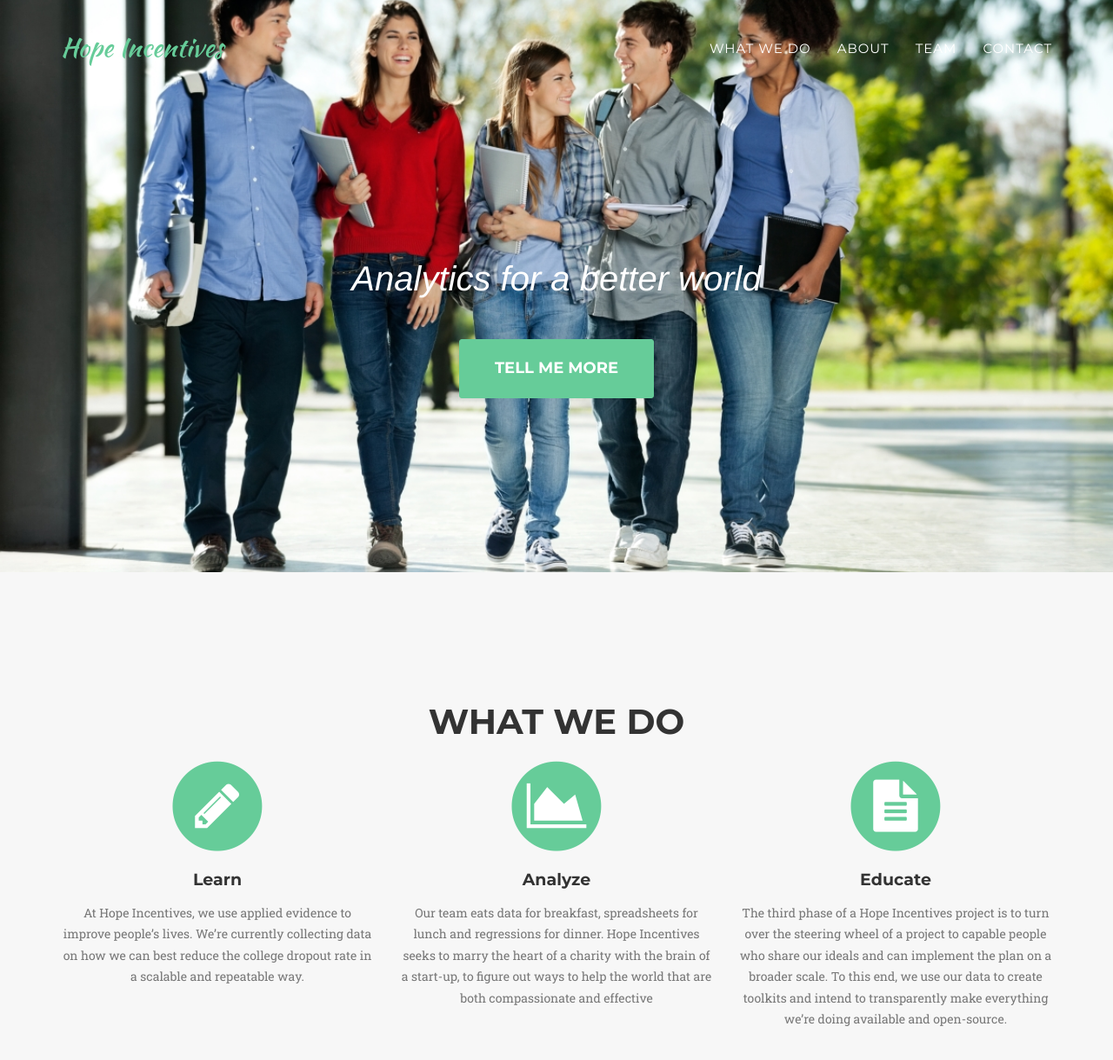
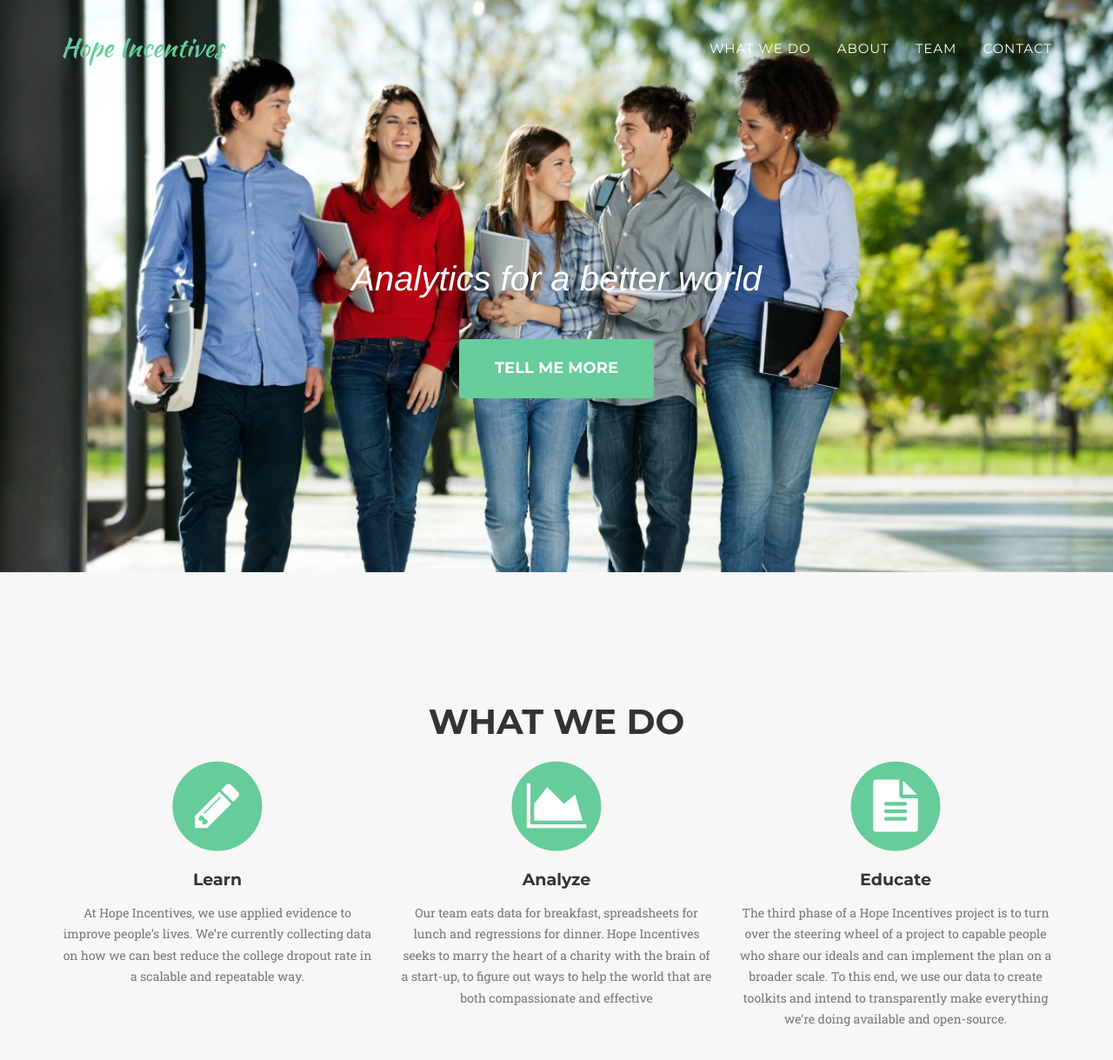
Before and after one commit to HopeIncentives/hopeincentives, a Jekyll site: the page built from index.html, in a window 1280 px wide and 1400 px high. Shown: the top 1219 px of the window at 87% size. Built offline with Jekyll 4.4.1, drawn with Linux system fonts in a browser that asks for light colours; nearby versions of some CDN libraries; some web fonts are replaced; comment, search, counter and statistics services are not loaded.

Commit message:
fix background image

```diff
--- a/_includes/css/agency.css
+++ b/_includes/css/agency.css
@@ -267,7 +267,6 @@ header {
     color: #fff;
     background-attachment: scroll;
     background-image: url(../img/header-bg.jpg);
-    background-position: center center;
     background-repeat: none;
     -webkit-background-size: cover;
     -moz-background-size: cover;
```
